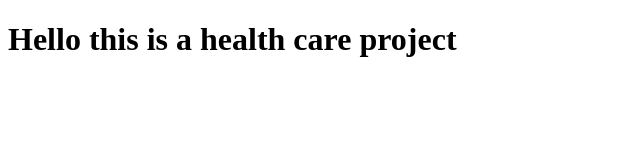
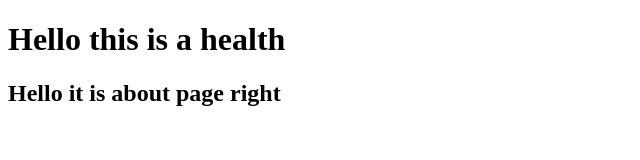
Before and after one commit to koturukrishna/project, a plain HTML site: page index.html in a window 1280 px wide. Shown: the whole page, without its empty margins (0-640 px from the left). Drawn offline with Linux system fonts and the light colour scheme.

Commit message:
a new file created

```diff
--- a/index.html
+++ b/index.html
@@ -4,8 +4,10 @@
     <meta charset="UTF-8" />
     <meta name="viewport" content="width=device-width, initial-scale=1.0" />
     <title>health care project</title>
+    <link rel="stylesheet" href="./index.js" />
   </head>
   <body>
-    <h1>Hello this is a health care project</h1>
+    <h1>Hello this is a health</h1>
+    <h2>Hello it is about page right</h2>
   </body>
 </html>
--- /dev/null
+++ b/index.js
@@ -0,0 +1 @@
+console.log("Hello Krishna");
```
